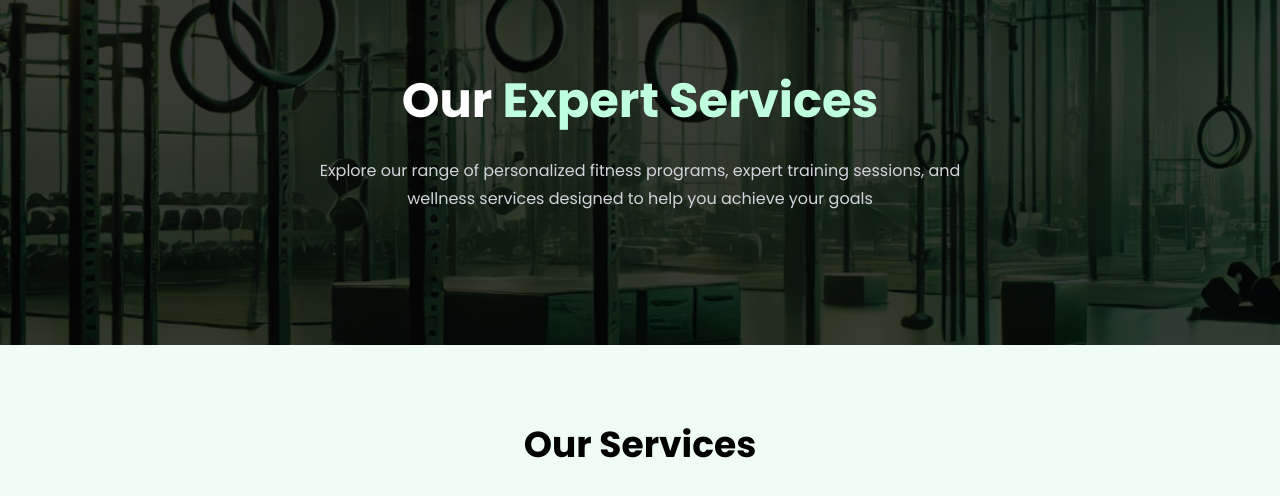
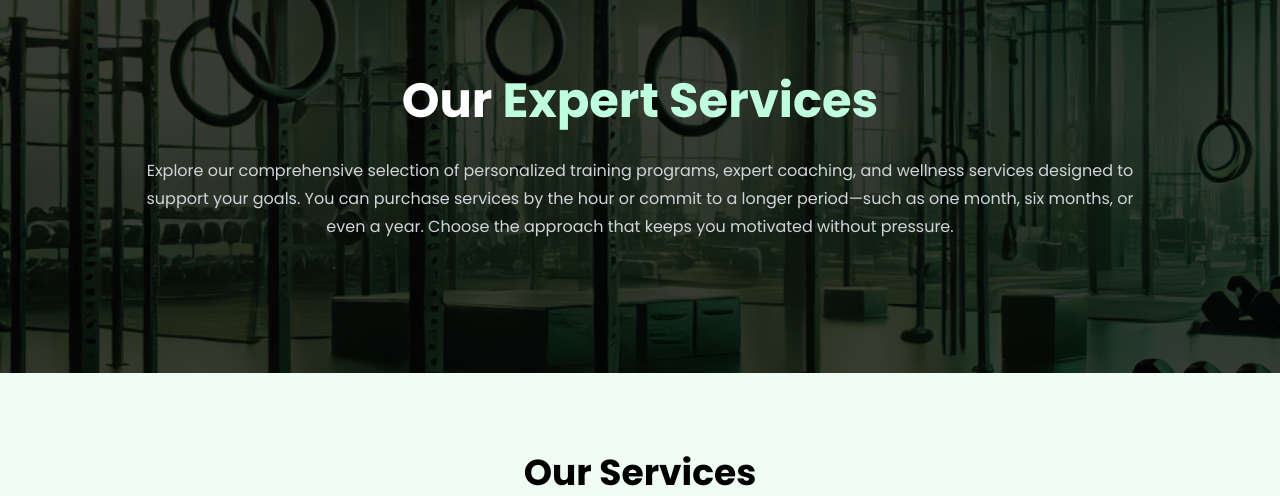
Before and after one commit to hax0-r/fiverr_gym, a plain HTML site: page En/services.html in a window 1280 px wide. Shown: the part 135-631 px from the top of the page. Drawn offline with nearby package versions, Linux system fonts and the light colour scheme; a script that the page names is missing.

Commit message:
text changes

```diff
--- a/En/services.html
+++ b/En/services.html
@@ -141,9 +141,7 @@
                     class="max-w-2xl mx-auto text-center  font-bold text-4xl  text-white mb-5 md:text-5xl md:leading-normal">
                     Our <span class="text-[#c0ffdd]"> Expert Services </span>
                 </h1>
-                <p class="max-w-2xl mx-auto text-center text-base font-normal leading-7 text-gray-300 mb-9">Explore our
-                    range of personalized fitness programs, expert training sessions, and wellness services designed to
-                    help you achieve your goals</p>
+                <p class="max-w-5xl mx-auto text-center text-base font-normal leading-7 text-gray-300 mb-9">Explore our comprehensive selection of personalized training programs, expert coaching, and wellness services designed to support your goals. You can purchase services by the hour or commit to a longer period—such as one month, six months, or even a year. Choose the approach that keeps you motivated without pressure.</p>
 
 
             </div>
```
Also changed, not shown: services.html (+1 -1 lines).
